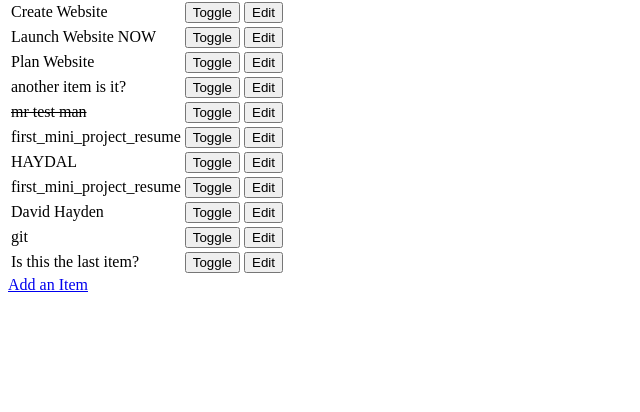
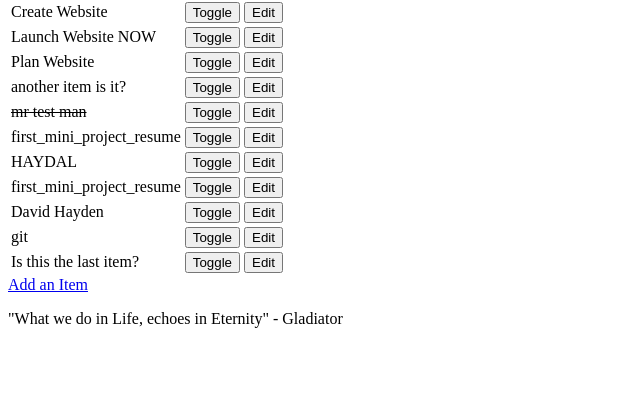
Before and after one commit to haydal810/Django-Tutorial-CI---Final-Module, a Django app: page / in a window 1280 px wide. Shown: the part 81-493 px from the top of the page, without its empty margins (0-640 px from the left). Run offline with Django 3.2, Linux system fonts and the light colour scheme; data comes from the database, SQL or seed files in the repository.

Commit message:
quotation text added to todo_list.html

```diff
--- a/todo/templates/todo_list.html
+++ b/todo/templates/todo_list.html
@@ -39,4 +39,6 @@
     <a href="add">Add an Item</a>
 </body>
 
+<p>"What we do in Life, echoes in Eternity" - Gladiator </p>
+
 </html>
```
